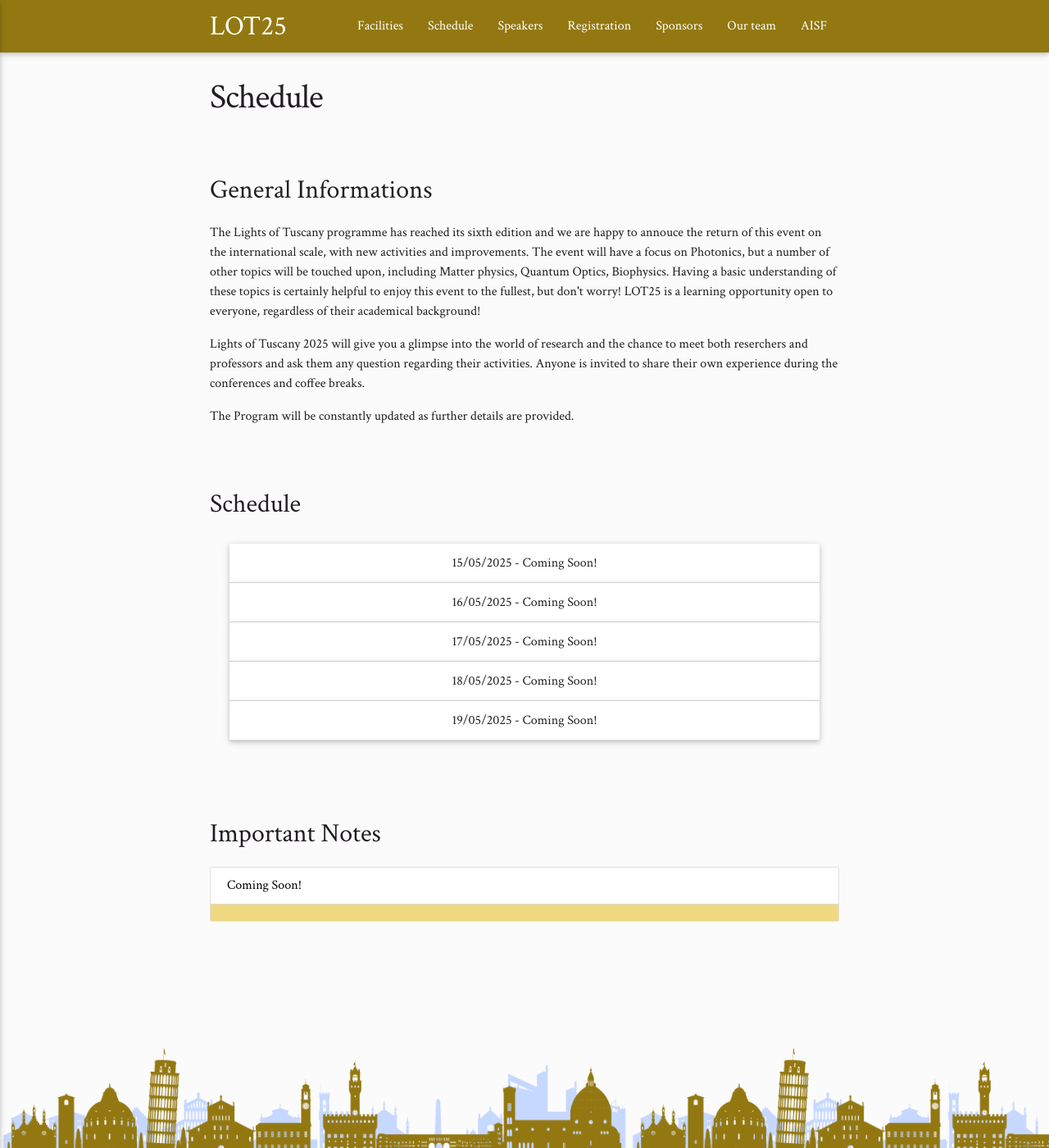
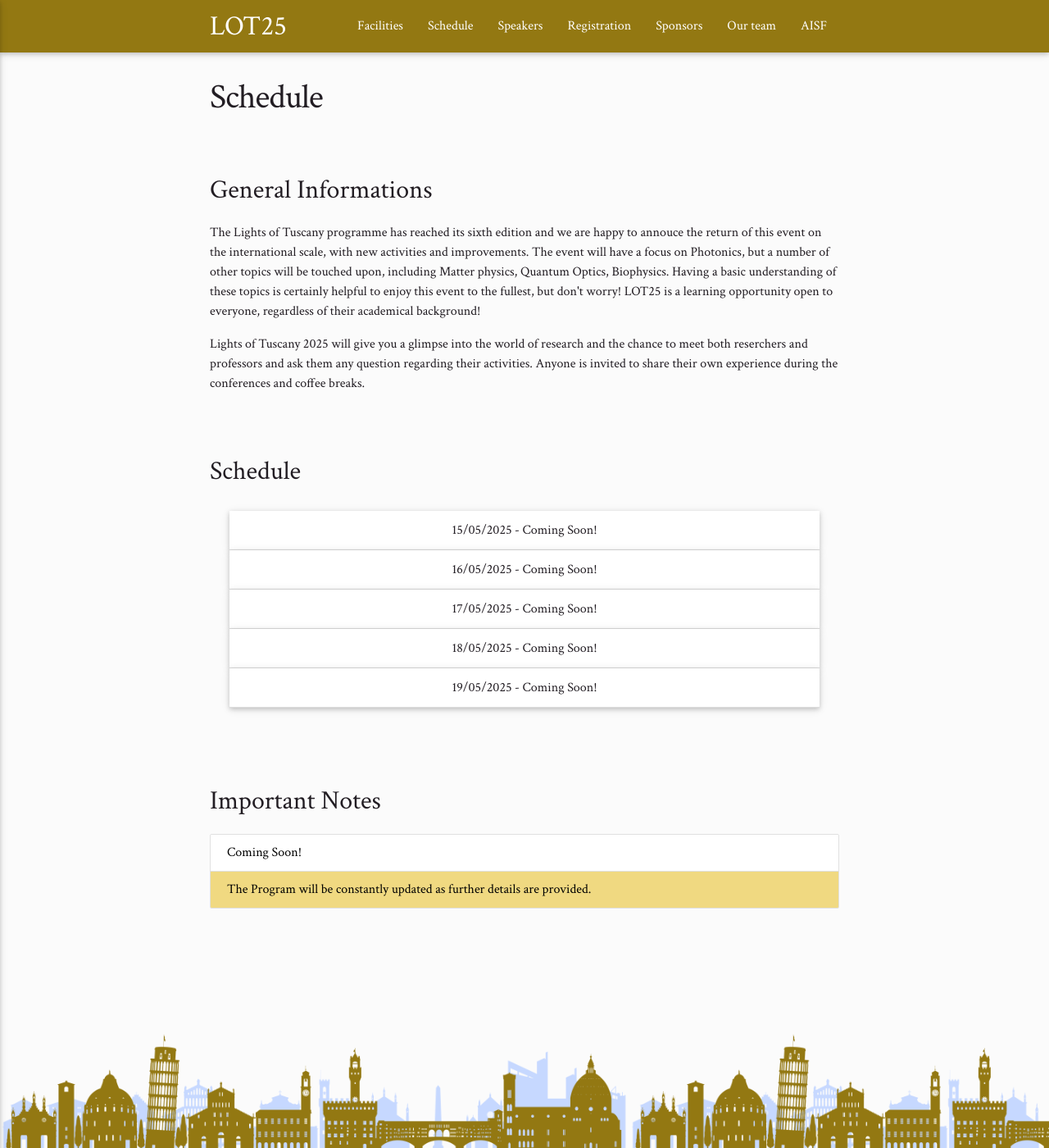
Before and after one commit to ai-sf/lot, a Jekyll site: the page built from programme.html, in a window 1280 px wide and 1400 px high. Shown: the whole window at 82% size. Built offline with Jekyll 4.4.1, drawn with Linux system fonts in a browser that asks for light colours; nearby versions of some CDN libraries; part of the change alters nothing that is shown.

```diff
--- a/_data/programme.yml
+++ b/_data/programme.yml
@@ -4,8 +4,7 @@ info: >
   Having a basic understanding of these topics is certainly helpful to enjoy this event to the fullest, but don't worry! LOT25 is a learning opportunity open to everyone, regardless of their academical background!
   </p><p>
   Lights of Tuscany 2025 will give you a glimpse into the world of research and the chance to meet both reserchers and professors and ask them any question regarding their activities. Anyone is invited to share their own experience during the conferences and coffee breaks.
-  </p><p>
-  The Program will be constantly updated as further details are provided.
+
 
 schedule:
   - day: Coming Soon!
@@ -59,4 +58,4 @@ few_info:
     - text: "Coming Soon!"
       url:
       subpoints:
-        - text: " "
+        - text: "The Program will be constantly updated as further details are provided."
```
